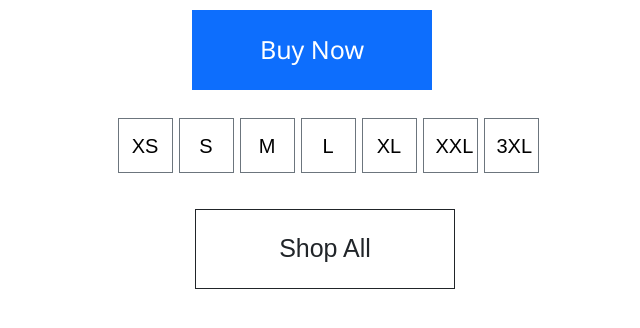
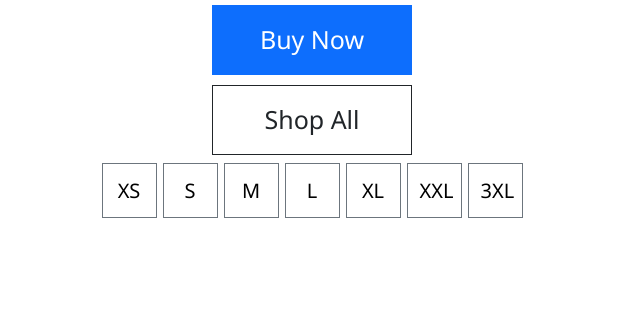
Before and after one commit to KhnykovaIrina/E-commerce, a React (Create React App) app: page / in a window 1280 px wide. Shown: the top 328 px of the page, without its empty margins (328-968 px from the left). Built offline with nearby package versions, Linux system fonts and the light colour scheme.

Commit message:
Update all files

```diff
--- a/src/App.js
+++ b/src/App.js
@@ -1,13 +1,14 @@
 import React from "react";
+import {Container} from "react-bootstrap";
 import OutlineButton from './components/OutlineButton';
-import {Container} from "react-bootstrap";
 import BlueButton from "./components/BlueButton";
 import ProductSizes from "./components/ProductSizes";
 
 function App() {
 	return (
-			<Container>
+			<Container className="text-center">
 				<BlueButton text="Buy Now"/>
+				<OutlineButton text="Shop All"/>
 				<ProductSizes
 						option={[
 							{label: "XS", value: "1"},
@@ -19,7 +20,6 @@ function App() {
 							{label: "3XL", value: "7"},
 						]}
 				/>
-          <OutlineButton text="Shop All"/>
 			</Container>
 	);
 }
--- a/src/components/BlueButton/BlueButton.js
+++ b/src/components/BlueButton/BlueButton.js
@@ -4,9 +4,8 @@ import "./scss/BlueButton.scss";
 
 const BlueButton = (props) => {
 	const text = props.text;
-
 	return (
-			<Container className="text-center">
+			<Container>
 				<Button variant='primary' className="rounded-0 blue"
 				        style={{fontSize: 25}}
 				>{text}</Button>
--- a/src/components/BlueButton/scss/BlueButton.css
+++ b/src/components/BlueButton/scss/BlueButton.css
@@ -1,6 +1,8 @@
 .blue {
-  width: 240px;
-  height: 80px;
-  margin-top: 10px;
+  width: 200px;
+  height: 70px;
+  margin-bottom: 5px;
   font-family: "Segoe UI", sans-serif;
 }
+
+/*# sourceMappingURL=BlueButton.css.map */
--- a/src/components/BlueButton/scss/BlueButton.scss
+++ b/src/components/BlueButton/scss/BlueButton.scss
@@ -1,6 +1,6 @@
 .blue{
-  width: 240px;
-  height: 80px;
-  margin-top: 10px;
+  width: 200px;
+  height: 70px;
+  margin-bottom: 5px;
   font-family: "Segoe UI", sans-serif;
 }
--- a/src/components/OutlineButton/OutlineButton.js
+++ b/src/components/OutlineButton/OutlineButton.js
@@ -5,12 +5,10 @@ import {Button, Container} from "react-bootstrap";
 const OutlineButton = (props) => {
 	const text = props.text;
 	return (
-			<Container className="text-center">
-				<div className="btn">
-					<Button className="rounded-0" variant="outline-dark"
-					        style={{fontSize: 25}}
-					>{text}</Button>
-				</div>
+			<Container>
+				<Button className="rounded-0" variant="outline-dark"
+				        style={{fontSize: 25}}
+				>{text}</Button>
 			</Container>
 	);
 };
--- a/src/components/OutlineButton/scss/OutlineButton.css
+++ b/src/components/OutlineButton/scss/OutlineButton.css
@@ -1,8 +1,8 @@
 .btn {
-  width: 260px;
-  height: 80px;
+  width: 200px;
+  height: 70px;
   margin-top: 5px;
-  font-family: "Arial";
+  font-family: "Segoe UI", sans-serif;
 }
 
 /*# sourceMappingURL=OutlineButton.css.map */
--- a/src/components/OutlineButton/scss/OutlineButton.scss
+++ b/src/components/OutlineButton/scss/OutlineButton.scss
@@ -1,6 +1,6 @@
 .btn{
-  width: 260px;
-  height: 80px;
+  width: 200px;
+  height: 70px;
   margin-top: 5px;
-  font-family: "Arial";
+  font-family: "Segoe UI", sans-serif;
 }
--- a/src/components/ProductSizes/ProductSizes.js
+++ b/src/components/ProductSizes/ProductSizes.js
@@ -2,14 +2,12 @@ import React from "react";
 import './scss/ProductSizes.scss';
 import {Container, Button} from "react-bootstrap";
 
-const ProductSizes = ({ option }) => {
+const ProductSizes = ({option}) => {
 	return (
-			<Container className="text-center">
-				<ul>
-					{option.map((size) => (
-							<UlSize key={size.value} size={size}/>
-					))}
-				</ul>
+			<Container>
+				{option.map((size) => (
+						<UlSize key={size.value} size={size}/>
+				))}
 			</Container>
 	)
 }
@@ -17,14 +15,11 @@ const ProductSizes = ({ option }) => {
 function UlSize(props) {
 	const size = props.size;
 	return (
-
-			<li className="sizeX">
-
+			<div className="sizeX">
 				<Button variant="outline-secondary" className="rounded-0 start"
 				        style={{color: "black", textAlign: "center", width: 55, height: 55, fontSize: 20}}
 				>{size.label}</Button>
-
-			</li>
+			</div>
 	);
 }
 
--- a/src/components/ProductSizes/scss/ProductSizes.css
+++ b/src/components/ProductSizes/scss/ProductSizes.css
@@ -3,8 +3,4 @@
   margin: 3px;
 }
 
-ul {
-  padding-top: 20px;
-}
-
 /*# sourceMappingURL=ProductSizes.css.map */
--- a/src/components/ProductSizes/scss/ProductSizes.scss
+++ b/src/components/ProductSizes/scss/ProductSizes.scss
@@ -2,7 +2,3 @@
   display: inline-block;
   margin: 3px;
 }
-
-ul {
-  padding-top: 20px;
-}
```
Also changed, not shown: 1 other file (tests, documents, lock files or other folders).
